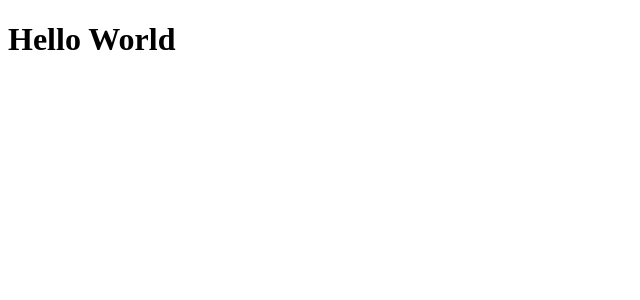
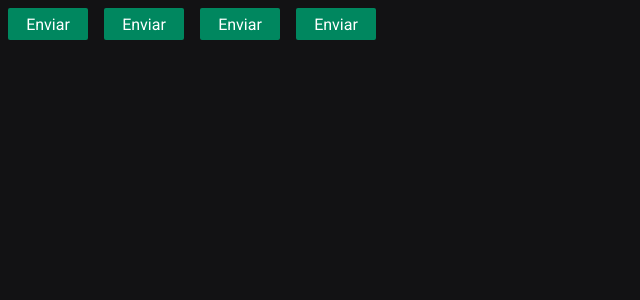
Before and after one commit to andressaaborges/timer-pomodoro, a React (Vite) app: page / in a window 1280 px wide. Shown: the top 300 px of the page, without its empty margins (0-640 px from the left). Built offline with nearby package versions, Linux system fonts and the light colour scheme.

Commit message:
style: :lipstick: add global styles with `styled-components`

```diff
--- a/index.html
+++ b/index.html
@@ -1,13 +1,20 @@
 <!doctype html>
 <html lang="en">
+
 <head>
   <meta charset="UTF-8" />
+  <link rel="preconnect" href="https://fonts.googleapis.com" />
+  <link rel="preconnect" href="https://fonts.gstatic.com" crossorigin />
   <link rel="icon" type="image/svg+xml" href="/" />
   <meta name="viewport" content="width=device-width, initial-scale=1.0" />
+  <link href="https://fonts.googleapis.com/css2?family=Roboto+Mono:wght@700&family=Roboto:wght@400;700&display=swap"
+    rel="stylesheet" />
   <title>Timer Pomodoro</title>
 </head>
+
 <body>
   <div id="root"></div>
   <script type="module" src="/src/main.tsx"></script>
 </body>
+
 </html>
--- a/src/App.tsx
+++ b/src/App.tsx
@@ -1,6 +1,17 @@
+import { ThemeProvider } from 'styled-components';
+import { Button } from './components/Button';
+import { defaultTheme } from './styles/themes/default';
+import { GlobalStyle } from './styles/global';
+
 export function App() {
 
   return (
-    <h1>Hello World</h1>
+    <ThemeProvider theme={defaultTheme}>
+      <Button variant="success" />
+      <Button variant="secondary" />
+      <Button variant="danger" />
+      <Button />
+      <GlobalStyle />
+    </ThemeProvider>
   )
 }
--- /dev/null
+++ b/src/components/Button.styles.ts
@@ -0,0 +1,32 @@
+import styled, { css } from 'styled-components';
+
+export type ButtonVariant = 'primary' | 'secondary' | 'danger' | 'success';
+
+interface ButtonContainerProps {
+    variant: ButtonVariant;
+}
+
+const buttonVariants = {
+    primary: 'purple',
+    secondary: 'orange',
+    danger: 'blue',
+    success: 'green',
+}
+
+export const ButtonContainer = styled.button<ButtonContainerProps>`
+    width: 5rem;
+    height: 2rem;
+
+    background-color: ${props => props.theme['green-500']};
+    color: ${props => props.theme.white};
+
+    border: 0;
+    border-radius: 2px;
+    margin: 0.5rem;
+
+    /* ${props => {
+        return css`
+        background-color: ${buttonVariants[props.variant]}
+        `
+    }} */
+`
--- /dev/null
+++ b/src/components/Button.tsx
@@ -0,0 +1,9 @@
+import { ButtonContainer, ButtonVariant } from './Button.styles';
+
+interface ButtonProps {
+    readonly variant?: ButtonVariant;
+}
+
+export function Button({ variant = 'primary' }: ButtonProps) {
+    return <ButtonContainer variant={variant}>Enviar</ButtonContainer>
+}
--- /dev/null
+++ b/src/styles/global.ts
@@ -0,0 +1,25 @@
+import { createGlobalStyle } from 'styled-components';
+
+export const GlobalStyle = createGlobalStyle`
+* {
+    margin: 0;
+    padding: 0;
+    box-sizing: border-box;
+}
+
+:focus {
+    outline: 0;
+    box-shadow: 0 0 0 2px ${props => props.theme['green-500']};
+}
+
+body {
+    background: ${props => props.theme['gray-900']};
+    color: ${props => props.theme['gray-300']};
+}
+
+body, input, textarea, button {
+    font-family: 'Roboto', sans-serif;
+    font-weight: 400;
+    font-size: 1rem;
+}
+`
--- /dev/null
+++ b/src/styles/themes/default.ts
@@ -0,0 +1,21 @@
+export const defaultTheme = {
+    white: '#FFF',
+
+    'gray-100': '#E1E1E6',
+    'gray-300': '#C4C4CC',
+    'gray-400': '#8D8D99',
+    'gray-500': '#7C7C8A',
+    'gray-600': '#323238',
+    'gray-700': '#29292E',
+    'gray-800': '#202024',
+    'gray-900': '#121214',
+
+    'green-300': '#00B37E',
+    'green-500': '#00875F',
+    'green-700': '#015F43',
+
+    'red-500': '#AB222E',
+    'red-700': '#7A1921',
+
+    'yellow-500': '#FBA94C',
+}
```
Also changed, not shown: src/@types/styles.d.ts (added, +8 -0 lines). Lines whose indentation alone changed are shown as unchanged.
